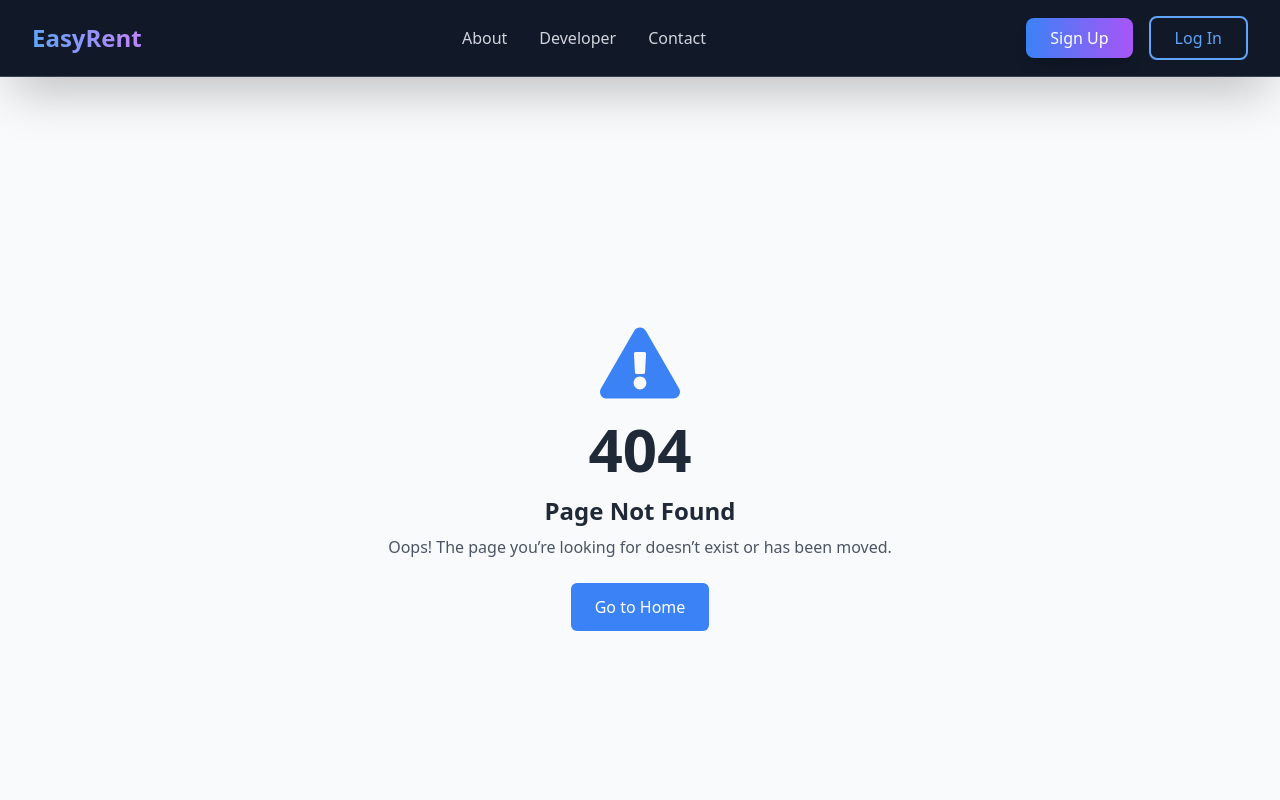
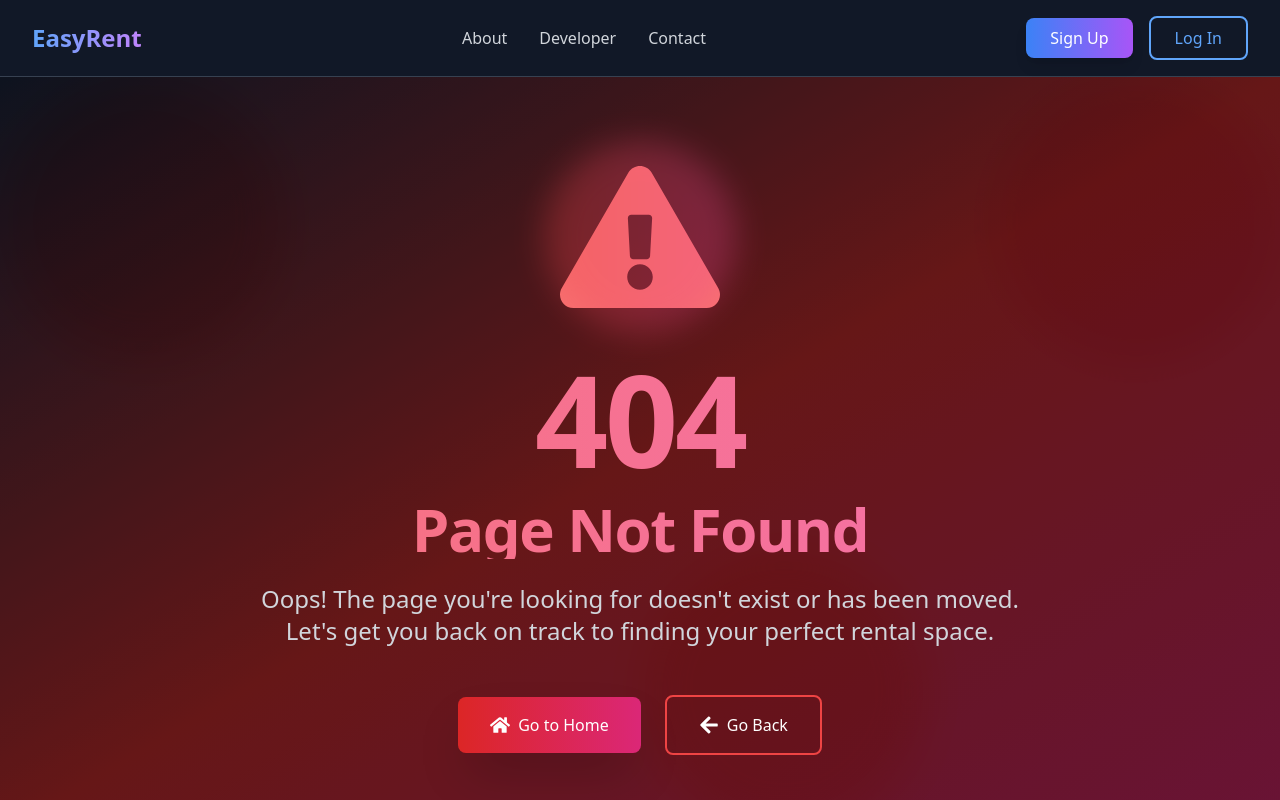
Before and after one commit to kumarpraveer143/easyrent, a React (Vite) app in the folder frontend/: page /pagenotfound in a window 1280 px wide. Shown: the top 800 px of the page. Built offline with nearby package versions, Linux system fonts and the light colour scheme.

Commit message:
updated noroom and pagenotfound page

```diff
--- a/frontend/src/pages/NoRoomsFound.jsx
+++ b/frontend/src/pages/NoRoomsFound.jsx
@@ -1,34 +1,81 @@
-import React from "react";
-import { FaRegSadTear } from "react-icons/fa";
+import React, { useState, useEffect } from "react";
+import { FaRegSadTear, FaHome, FaPlus } from "react-icons/fa";
 import { Link } from "react-router-dom";
 
 const NoRoomsFound = () => {
+  const [isVisible, setIsVisible] = useState(false);
+
+  useEffect(() => {
+    setIsVisible(true);
+  }, []);
+
   return (
-    <div className="flex flex-col items-center justify-center min-h-screen bg-gray-100 px-4 sm:px-6 lg:px-8">
+    <div className="font-sans bg-gray-900 text-white min-h-screen overflow-x-hidden">
+      {/* Hero Section */}
+      <section className="relative bg-gradient-to-br from-gray-900 via-blue-900 to-indigo-900 py-20 overflow-hidden">
+        <div className="absolute inset-0 bg-black opacity-20"></div>
+        <div className="absolute inset-0">
+          <div className="absolute top-0 left-0 w-72 h-72 bg-blue-500 rounded-full mix-blend-multiply filter blur-xl opacity-20 animate-pulse"></div>
+          <div className="absolute top-0 right-0 w-72 h-72 bg-purple-500 rounded-full mix-blend-multiply filter blur-xl opacity-20 animate-pulse" style={{animationDelay: '2s'}}></div>
+          <div className="absolute bottom-0 left-1/2 w-72 h-72 bg-pink-500 rounded-full mix-blend-multiply filter blur-xl opacity-20 animate-pulse" style={{animationDelay: '4s'}}></div>
+        </div>
+
+        <div className="relative max-w-7xl mx-auto px-4 sm:px-6 lg:px-8">
           <div className="text-center">
             {/* Icon */}
-        <FaRegSadTear className="text-center text-blue-500 text-6xl sm:text-8xl md:text-9xl" />
+            <div className={`transition-all duration-1000 ${isVisible ? 'opacity-100 translate-y-0' : 'opacity-0 translate-y-10'}`}>
+              <div className="relative inline-block">
+                <FaRegSadTear className="text-8xl sm:text-9xl md:text-[10rem] text-blue-400 mx-auto transform hover:scale-110 transition-transform duration-500" />
+                <div className="absolute -inset-4 bg-gradient-to-r from-blue-500 to-purple-500 rounded-full opacity-20 blur-lg animate-pulse"></div>
+              </div>
+            </div>
 
             {/* Title */}
-        <h1 className="mt-4 text-2xl sm:text-3xl md:text-4xl lg:text-5xl font-bold text-gray-800">
+            <div className={`mt-8 transition-all duration-1000 delay-300 ${isVisible ? 'opacity-100 translate-y-0' : 'opacity-0 translate-y-10'}`}>
+              <h1 className="text-4xl font-extrabold tracking-tight text-white sm:text-5xl md:text-6xl lg:text-7xl">
+                <span className="block bg-gradient-to-r from-blue-400 to-purple-400 bg-clip-text text-transparent">
                   No Rooms Found
+                </span>
               </h1>
+            </div>
 
             {/* Description */}
-        <p className="mt-4 text-gray-600 text-sm sm:text-lg md:text-xl">
+            <div className={`mt-6 transition-all duration-1000 delay-500 ${isVisible ? 'opacity-100 translate-y-0' : 'opacity-0 translate-y-10'}`}>
+              <p className="text-lg sm:text-xl md:text-2xl text-gray-300 max-w-3xl mx-auto leading-relaxed">
                 It seems there are no rooms available at the moment.
-          <br className="hidden sm:block" /> Please check back later or add new
-          rooms.
+                <br className="hidden sm:block" />
+                Don't worry! You can explore other options or add new rooms to our platform.
               </p>
+            </div>
 
-        {/* Dashboard Button */}
+            {/* Action Buttons */}
+            <div className={`mt-12 transition-all duration-1000 delay-700 ${isVisible ? 'opacity-100 translate-y-0' : 'opacity-0 translate-y-10'}`}>
+              <div className="flex flex-col sm:flex-row justify-center items-center space-y-4 sm:space-y-0 sm:space-x-6">
+                <div className="transform hover:scale-105 transition-all duration-300">
                   <Link
                     to="/dashboard"
-          className="mt-8 inline-block px-4 py-2 sm:px-6 sm:py-3 bg-gray-800 text-white rounded-lg shadow-md text-sm sm:text-base hover:bg-gray-600 focus:ring-2 focus:ring-gray-400 focus:outline-none"
+                    className="group relative inline-flex items-center justify-center px-8 py-4 overflow-hidden font-medium text-white bg-gradient-to-r from-blue-600 to-purple-600 rounded-lg shadow-2xl hover:shadow-blue-500/25 transition-all duration-300"
                   >
-          Go to Dashboard
+                    <FaHome className="mr-2 h-5 w-5" />
+                    <span className="relative z-10">Go to Dashboard</span>
+                    <div className="absolute inset-0 bg-gradient-to-r from-blue-700 to-purple-700 opacity-0 group-hover:opacity-100 transition-opacity duration-300"></div>
                   </Link>
                 </div>
+
+                <div className="transform hover:scale-105 transition-all duration-300">
+                  <Link
+                    to="/uploadrooms"
+                    className="group relative inline-flex items-center justify-center px-8 py-4 overflow-hidden font-medium text-white border-2 border-green-500 rounded-lg hover:bg-green-500 transition-all duration-300"
+                  >
+                    <FaPlus className="mr-2 h-5 w-5" />
+                    <span className="relative z-10">Add New Room</span>
+                  </Link>
+                </div>
+              </div>
+            </div>
+          </div>
+        </div>
+      </section>
     </div>
   );
 };
--- a/frontend/src/pages/PageNotFound.jsx
+++ b/frontend/src/pages/PageNotFound.jsx
@@ -1,27 +1,90 @@
-import React from "react";
+import React, { useState, useEffect } from "react";
 import { Link } from "react-router-dom";
-import { FaExclamationTriangle } from "react-icons/fa"; // Importing React Icon
+import { FaExclamationTriangle, FaHome, FaArrowLeft } from "react-icons/fa";
 
 const PageNotFound = () => {
+  const [isVisible, setIsVisible] = useState(false);
+
+  useEffect(() => {
+    setIsVisible(true);
+  }, []);
+
   return (
-    <div className="flex flex-col items-center justify-center h-screen bg-gray-50 text-gray-800">
-      {/* Main Content */}
-      <div className="text-blue-500 mb-4">
-        <FaExclamationTriangle size={80} />
+    <div className="font-sans bg-gray-900 text-white min-h-screen overflow-x-hidden">
+      {/* Hero Section */}
+      <section className="relative bg-gradient-to-br from-gray-900 via-red-900 to-pink-900 py-20 overflow-hidden">
+        <div className="absolute inset-0 bg-black opacity-20"></div>
+        <div className="absolute inset-0">
+          <div className="absolute top-0 left-0 w-72 h-72 bg-red-500 rounded-full mix-blend-multiply filter blur-xl opacity-20 animate-pulse"></div>
+          <div className="absolute top-0 right-0 w-72 h-72 bg-pink-500 rounded-full mix-blend-multiply filter blur-xl opacity-20 animate-pulse" style={{animationDelay: '2s'}}></div>
+          <div className="absolute bottom-0 left-1/2 w-72 h-72 bg-orange-500 rounded-full mix-blend-multiply filter blur-xl opacity-20 animate-pulse" style={{animationDelay: '4s'}}></div>
         </div>
-      <h1 className="text-6xl font-bold text-gray-800 mb-4">404</h1>
-      <h2 className="text-2xl font-semibold mb-2">Page Not Found</h2>
-      <p className="text-gray-600 text-center mb-6 px-4">
-        Oops! The page you’re looking for doesn’t exist or has been moved.
+
+        <div className="relative max-w-7xl mx-auto px-4 sm:px-6 lg:px-8">
+          <div className="text-center">
+            {/* Icon */}
+            <div className={`transition-all duration-1000 ${isVisible ? 'opacity-100 translate-y-0' : 'opacity-0 translate-y-10'}`}>
+              <div className="relative inline-block">
+                <FaExclamationTriangle className="text-8xl sm:text-9xl md:text-[10rem] text-red-400 mx-auto transform hover:scale-110 transition-transform duration-500" />
+                <div className="absolute -inset-4 bg-gradient-to-r from-red-500 to-pink-500 rounded-full opacity-20 blur-lg animate-pulse"></div>
+              </div>
+            </div>
+
+            {/* 404 Number */}
+            <div className={`mt-8 transition-all duration-1000 delay-200 ${isVisible ? 'opacity-100 translate-y-0' : 'opacity-0 translate-y-10'}`}>
+              <h1 className="text-6xl sm:text-7xl md:text-8xl lg:text-9xl font-extrabold tracking-tight text-white">
+                <span className="block bg-gradient-to-r from-red-400 to-pink-400 bg-clip-text text-transparent">
+                  404
+                </span>
+              </h1>
+            </div>
+
+            {/* Title */}
+            <div className={`mt-4 transition-all duration-1000 delay-400 ${isVisible ? 'opacity-100 translate-y-0' : 'opacity-0 translate-y-10'}`}>
+              <h2 className="text-3xl font-extrabold tracking-tight text-white sm:text-4xl md:text-5xl lg:text-6xl">
+                <span className="block bg-gradient-to-r from-red-400 to-pink-400 bg-clip-text text-transparent">
+                  Page Not Found
+                </span>
+              </h2>
+            </div>
+
+            {/* Description */}
+            <div className={`mt-6 transition-all duration-1000 delay-600 ${isVisible ? 'opacity-100 translate-y-0' : 'opacity-0 translate-y-10'}`}>
+              <p className="text-lg sm:text-xl md:text-2xl text-gray-300 max-w-3xl mx-auto leading-relaxed">
+                Oops! The page you're looking for doesn't exist or has been moved.
+                <br className="hidden sm:block" />
+                Let's get you back on track to finding your perfect rental space.
               </p>
+            </div>
 
-      {/* Back to Home Button */}
+            {/* Action Buttons */}
+            <div className={`mt-12 transition-all duration-1000 delay-800 ${isVisible ? 'opacity-100 translate-y-0' : 'opacity-0 translate-y-10'}`}>
+              <div className="flex flex-col sm:flex-row justify-center items-center space-y-4 sm:space-y-0 sm:space-x-6">
+                <div className="transform hover:scale-105 transition-all duration-300">
                   <Link
                     to="/"
-        className="bg-blue-500 text-white px-6 py-3 rounded-md hover:bg-blue-600 transition duration-300"
+                    className="group relative inline-flex items-center justify-center px-8 py-4 overflow-hidden font-medium text-white bg-gradient-to-r from-red-600 to-pink-600 rounded-lg shadow-2xl hover:shadow-red-500/25 transition-all duration-300"
                   >
-        Go to Home
+                    <FaHome className="mr-2 h-5 w-5" />
+                    <span className="relative z-10">Go to Home</span>
+                    <div className="absolute inset-0 bg-gradient-to-r from-red-700 to-pink-700 opacity-0 group-hover:opacity-100 transition-opacity duration-300"></div>
                   </Link>
+                </div>
+
+                <div className="transform hover:scale-105 transition-all duration-300">
+                  <button
+                    onClick={() => window.history.back()}
+                    className="group relative inline-flex items-center justify-center px-8 py-4 overflow-hidden font-medium text-white border-2 border-red-500 rounded-lg hover:bg-red-500 transition-all duration-300"
+                  >
+                    <FaArrowLeft className="mr-2 h-5 w-5" />
+                    <span className="relative z-10">Go Back</span>
+                  </button>
+                </div>
+              </div>
+            </div>
+          </div>
+        </div>
+      </section>
     </div>
   );
 };
```
Also changed, not shown: 1 other file (tests, documents, lock files or other folders). Lines whose indentation alone changed are shown as unchanged.
